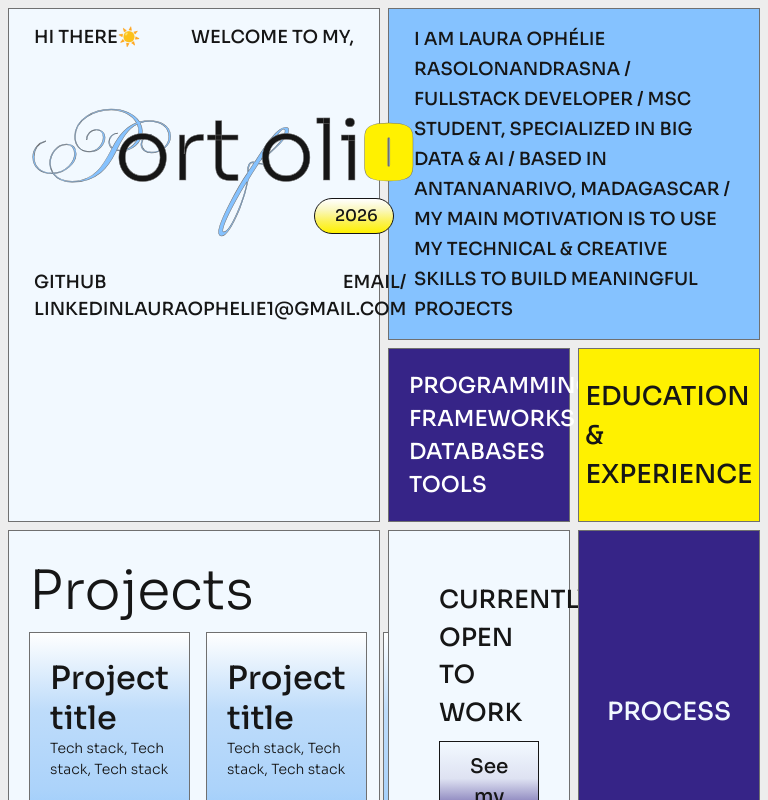
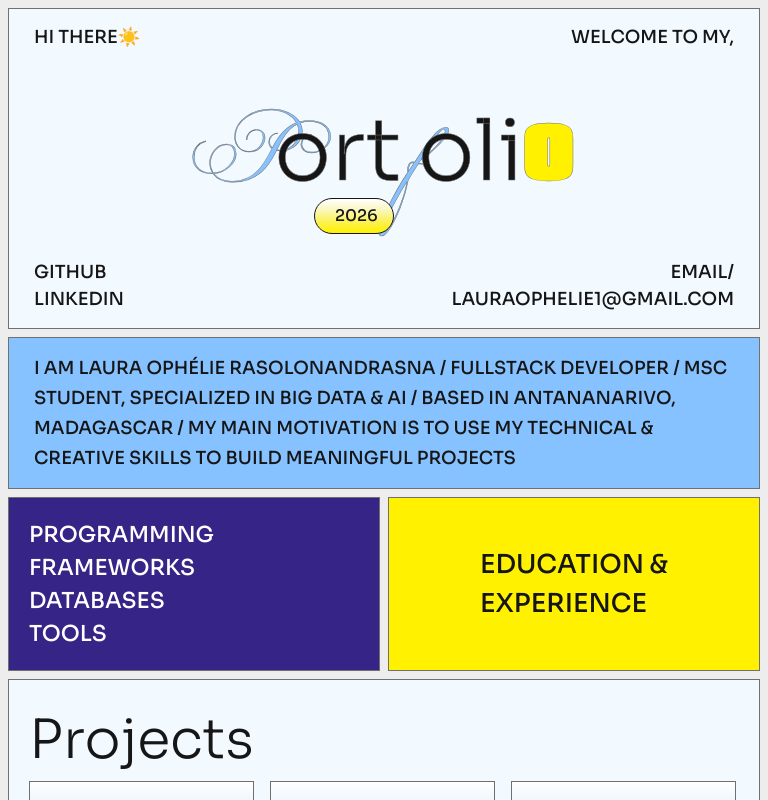
Before and after one commit to lauraophelie/laura-s-portfolio, a Next.js app: page / in a window 768 px wide. Shown: the top 800 px of the page. Built offline with nearby package versions, Linux system fonts and the light colour scheme; some icons are missing.

Commit message:
more responsive design

```diff
--- a/app/components/intro/intro.scss
+++ b/app/components/intro/intro.scss
@@ -85,3 +85,12 @@
         }
     }
 }
+
+@media screen and (min-width: 640px) and (max-width: 992px) {
+    .intro {
+        &__links {
+            transform: translateY(0);
+            padding-top: 25px;
+        }
+    }
+}
--- a/app/components/misc/style.scss
+++ b/app/components/misc/style.scss
@@ -6,6 +6,7 @@
     color: palette.$black-color;
     font-size: 18px;
     font-weight: 500;
+    padding: 20px;
 }
 
 .status {
--- a/app/styles/pages/home.scss
+++ b/app/styles/pages/home.scss
@@ -16,3 +16,10 @@
         gap: 8px;
     }
 }
+
+@media screen and (min-width: 640px) and (max-width: 992px) {
+    .home-page {
+        display: grid;
+        grid-template-columns: repeat(2, 1fr);
+    }
+}
```
